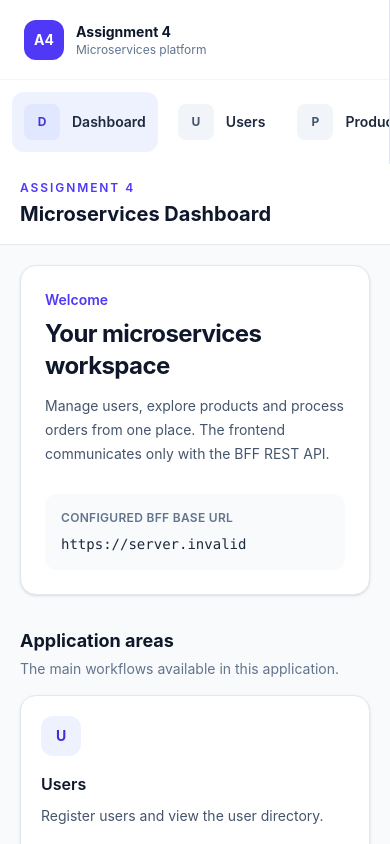
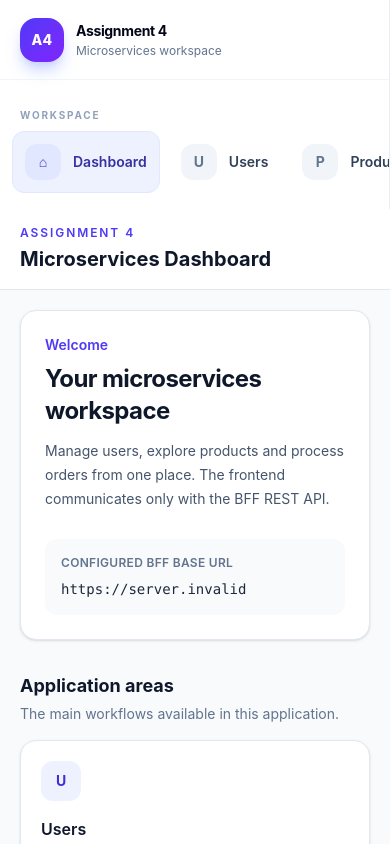
Before and after one commit to nishantupadhyay-bit/assignment4-frontend, a Svelte app: page / in a window 390 px wide. Shown: the top 844 px of the page. Built offline with nearby package versions, Linux system fonts and the light colour scheme; no server answers.

Commit message:
Polish responsive sidebar navigation

```diff
--- a/src/components/layout/Sidebar.svelte
+++ b/src/components/layout/Sidebar.svelte
@@ -3,41 +3,54 @@
   interface Props { activePage: Page; onNavigate: (page: Page) => void; }
   let { activePage, onNavigate }: Props = $props();
   const navigation: { label: Page; description: string; marker: string }[] = [
-    { label: 'Dashboard', description: 'Overview', marker: 'D' },
+    { label: 'Dashboard', description: 'Overview', marker: '⌂' },
     { label: 'Users', description: 'Manage users', marker: 'U' },
     { label: 'Products', description: 'Browse catalogue', marker: 'P' },
     { label: 'Orders', description: 'Manage orders', marker: 'O' }
   ];
 </script>
 
-<aside class="flex h-full flex-col border-r border-slate-200 bg-white">
-  <div class="flex h-20 items-center gap-3 border-b border-slate-100 px-6">
-    <div class="flex h-10 w-10 items-center justify-center rounded-xl bg-indigo-600 text-sm font-bold text-white">A4</div>
+<aside class="flex h-full flex-col border-r border-slate-200/80 bg-white">
+  <div class="flex h-20 shrink-0 items-center gap-3 border-b border-slate-100 px-5 sm:px-6">
+    <div class="flex h-11 w-11 items-center justify-center rounded-2xl bg-gradient-to-br from-indigo-600 to-violet-600 text-sm font-extrabold tracking-wide text-white shadow-lg shadow-indigo-200">A4</div>
     <div>
-      <p class="text-sm font-bold text-slate-900">Assignment 4</p>
-      <p class="text-xs text-slate-500">Microservices platform</p>
+      <p class="text-sm font-bold tracking-tight text-slate-950">Assignment 4</p>
+      <p class="mt-0.5 text-xs text-slate-500">Microservices workspace</p>
     </div>
   </div>
-  <nav aria-label="Main navigation" class="flex flex-1 gap-2 overflow-x-auto p-3 md:flex-col md:overflow-visible">
+  <div class="px-5 pb-2 pt-7">
+    <p class="text-[10px] font-bold uppercase tracking-[0.18em] text-slate-400">Workspace</p>
+  </div>
+  <nav aria-label="Main navigation" class="flex flex-1 gap-2 overflow-x-auto px-3 pb-4 md:flex-col md:overflow-visible">
     {#each navigation as item}
       <button type="button" aria-current={activePage === item.label ? 'page' : undefined}
         onclick={() => onNavigate(item.label)}
         class:active={activePage === item.label}
-        class="flex min-w-fit items-center gap-3 rounded-xl px-3 py-3 text-left transition hover:bg-slate-50 md:w-full">
-        <span class="flex h-9 w-9 shrink-0 items-center justify-center rounded-lg bg-slate-100 text-xs font-bold text-slate-600">{item.marker}</span>
+        class="group flex min-w-fit items-center gap-3 rounded-xl border border-transparent px-3 py-3 text-left transition-all duration-150 hover:bg-slate-50 md:w-full">
+        <span class="flex h-9 w-9 shrink-0 items-center justify-center rounded-xl bg-slate-100 text-sm font-bold text-slate-500 transition group-hover:bg-white">{item.marker}</span>
         <span class="min-w-0">
-          <span class="block text-sm font-semibold text-slate-800">{item.label}</span>
-          <span class="hidden text-xs text-slate-500 md:block">{item.description}</span>
+          <span class="block text-sm font-semibold text-slate-700">{item.label}</span>
+          <span class="hidden pt-0.5 text-xs text-slate-400 md:block">{item.description}</span>
         </span>
+        {#if activePage === item.label}
+          <span class="ml-auto hidden h-1.5 w-1.5 rounded-full bg-indigo-600 md:block"></span>
+        {/if}
       </button>
     {/each}
   </nav>
-  <div class="hidden border-t border-slate-100 p-4 md:block">
-    <p class="text-xs leading-5 text-slate-500">Frontend communicates with backend services through the BFF REST API.</p>
+  <div class="hidden p-4 md:block">
+    <div class="rounded-2xl bg-slate-50 p-4">
+      <div class="flex items-center gap-2">
+        <span class="h-2 w-2 rounded-full bg-emerald-500 ring-4 ring-emerald-100"></span>
+        <p class="text-xs font-semibold text-slate-700">Service gateway</p>
+      </div>
+      <p class="mt-2 text-xs leading-5 text-slate-500">Frontend requests are routed through the BFF REST API.</p>
+    </div>
   </div>
 </aside>
 
 <style>
-  button.active { background: #eef2ff; }
+  button.active { background: #eef2ff; border-color: #e0e7ff; }
   button.active > span:first-child { background: #e0e7ff; color: #4338ca; }
+  button.active span:nth-child(2) > span:first-child { color: #3730a3; }
 </style>
```
